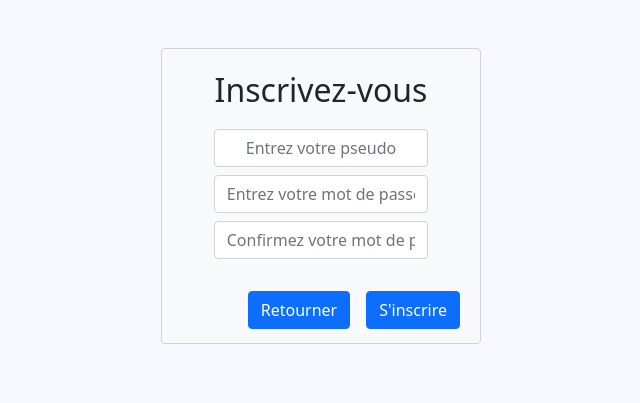
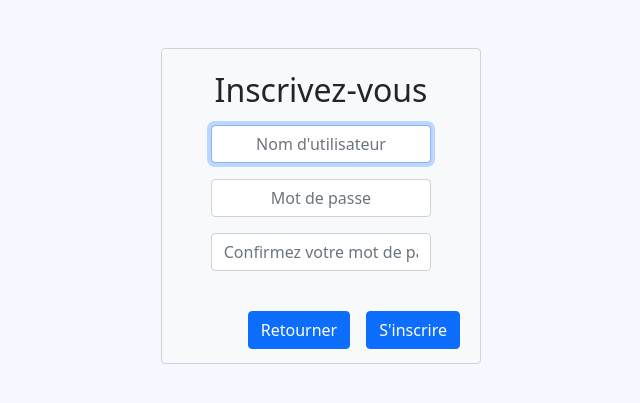
Before and after one commit to Gauthier3090/P9_OpenClassrooms, a Django app: page /signup/ in a window 1280 px wide; the page is wider, and only the part inside the window is pictured. Shown: the part 72-475 px from the top of that part, without its empty margins (367-1007 px from the left). Run offline with Django 4.2, Linux system fonts and the light colour scheme; some libraries are stand-ins or nearby versions.

Commit message:
deploy page bootstrap login.html + signup.html

```diff
--- a/src/LITReview/static/css/style.css
+++ b/src/LITReview/static/css/style.css
@@ -22,3 +22,7 @@ input::placeholder {
 .form-control {
     margin: 0 auto;
 }
+
+.errorlist {
+    display: none;
+}
--- a/src/core/forms.py
+++ b/src/core/forms.py
@@ -5,24 +5,20 @@ from django.contrib.auth.forms import UserCreationForm
 
 class LoginForm(forms.Form):
     username = forms.CharField(max_length=50, widget=forms.TextInput(
-        attrs={"placeholder": "Nom d'utilisateur", "class": "input-login"}),
-        label="")
+        attrs={"placeholder": "Nom d'utilisateur", "class": "form-control w-75 mb-2"}),
+                               label="")
     password = forms.CharField(max_length=50, widget=forms.PasswordInput(
-        attrs={"placeholder": "Mot de passe", "class": "input-login"}),
-        label="")
+        attrs={"placeholder": "Mot de passe", "class": "form-control w-75"}),
+                               label="")
 
 
 class SignForm(UserCreationForm):
     username = forms.CharField(max_length=50, widget=forms.TextInput(
-        attrs={"placeholder": "Nom d'utilisateur", "class": "input-login"}),
-        label="")
+        attrs={"placeholder": "Nom d'utilisateur", "class": "form-control w-75"}), label="")
     password1 = forms.CharField(label="", widget=forms.PasswordInput(
-        attrs={"placeholder": "Mot de passe", "class": "input-login"}))
+        attrs={"placeholder": "Mot de passe", "class": "form-control w-75"}))
     password2 = forms.CharField(label="", widget=forms.PasswordInput(
-        attrs={
-            "placeholder": "Confirmez votre mot de passe",
-            "class": "input-login"
-        }))
+        attrs={"placeholder": "Confirmez votre mot de passe", "class": "form-control w-75"}))
 
     class Meta(UserCreationForm.Meta):
         model = get_user_model()
@@ -34,4 +30,4 @@ class FollowersForm(forms.Form):
         attrs={
             "placeholder": "Nom d'utilisateur",
             "class": "input-followers"}),
-        label="")
+                               label="")
--- a/src/core/templates/signup.html
+++ b/src/core/templates/signup.html
@@ -5,26 +5,28 @@
   <div class="d-flex justify-content-center w-100 m-5">
     <form class="form-control bg-light w-25" method="post">
       <h2 class="text-center m-3">Inscrivez-vous</h2>
-      <div class="form-group p-1">
-        <label for="username"></label>
-        <input type="text" class="form-control w-75" id="username" placeholder="Entrez votre pseudo">
-      </div>
-      <div class="form-group p-1">
-        <label for="password"></label>
-        <input type="password" class="form-control w-75" id="password" placeholder="Entrez votre mot de passe">
-      </div>
-      <div class="form-group p-1">
-        <label for="passwordConfirm"></label>
-        <input type="password" class="form-control w-75" id="passwordConfirm" placeholder="Confirmez votre mot de passe">
-      </div>
+        {% csrf_token %}
+        {{ form.as_p }}
       <div class="d-flex justify-content-center p-2">
-        <small id="emailHelp" class="form-text custom-small"></small>
-      </div>
-      <div class="d-flex justify-content-end">
-        <a class="btn btn-primary m-2" href="{% url 'login' %}">Retourner</a>
-        {% csrf_token %}
-        <button type="submit" class="btn btn-primary m-2">S'inscrire</button>
-      </div>
+        <small id="emailHelp" class="custom-small">
+            {% if form.errors %}
+               {% for field in form %}
+                    {% for error in field.errors %}
+                      <small class="d-block text-center">{{ error }}</small>
+                    {% endfor %}
+                {% endfor %}
+            {% endif %}
+            </small>
+        </div>
+        <div class="d-flex justify-content-end">
+            <a class="btn btn-primary m-2" href="{% url 'login' %}">Retourner</a>
+            <button type="submit" class="btn btn-primary m-2">S'inscrire</button>
+        </div>
+        {% if message %}
+            <div class="alert alert-success">
+             <strong>Succès !</strong> {{ message }}
+            </div>
+        {% endif %}
     </form>
   </div>
 {% endblock form-signup %}
--- a/src/core/views.py
+++ b/src/core/views.py
@@ -1,3 +1,5 @@
+from django.contrib import messages
+
 from core.forms import LoginForm, SignForm
 from django.contrib.auth import authenticate, logout, login
 from django.shortcuts import redirect, render
@@ -38,13 +40,15 @@ class SignupPage(View):
 
     def post(self, request):
         form = self.form(request.POST)
+        message = ""
         if form.is_valid():
             form.save()
-            return redirect('signup')
-        return render(request, 'signup.html', context={'form': form})
+            message = "Votre compte a été enregistré"
+        return render(request, self.template, context={"form": form, "message": message})
 
 
 class Logout(View):
-    def get(self, request):
+    @staticmethod
+    def get(request):
         logout(request)
         return redirect('login')
--- a/src/following/templates/followers.html
+++ b/src/following/templates/followers.html
@@ -1,5 +1,5 @@
 {% block header %}
-    {% include 'index.html' %}
+    {% include 'navbar.html' %}
 {% endblock %}
 {% block content %}
     <form class="form-followers" method="post" action="{% url 'followers' %}">
```
Also changed, not shown: src/core/templates/login.html (+3 -8 lines), src/db.sqlite3.
